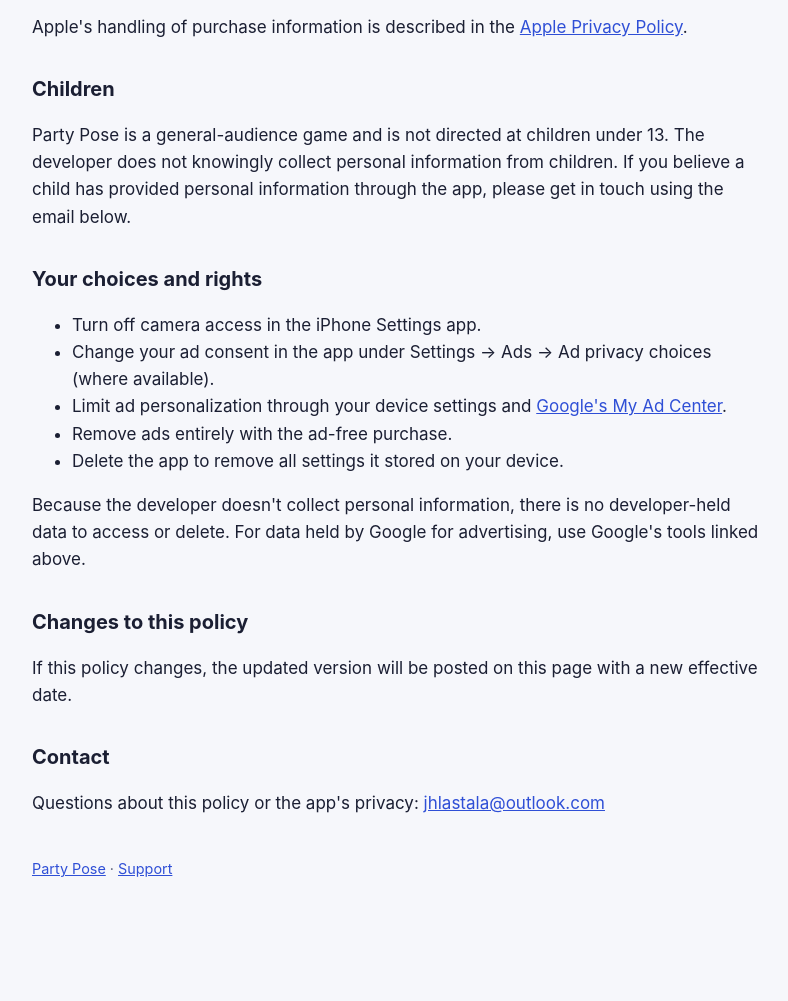
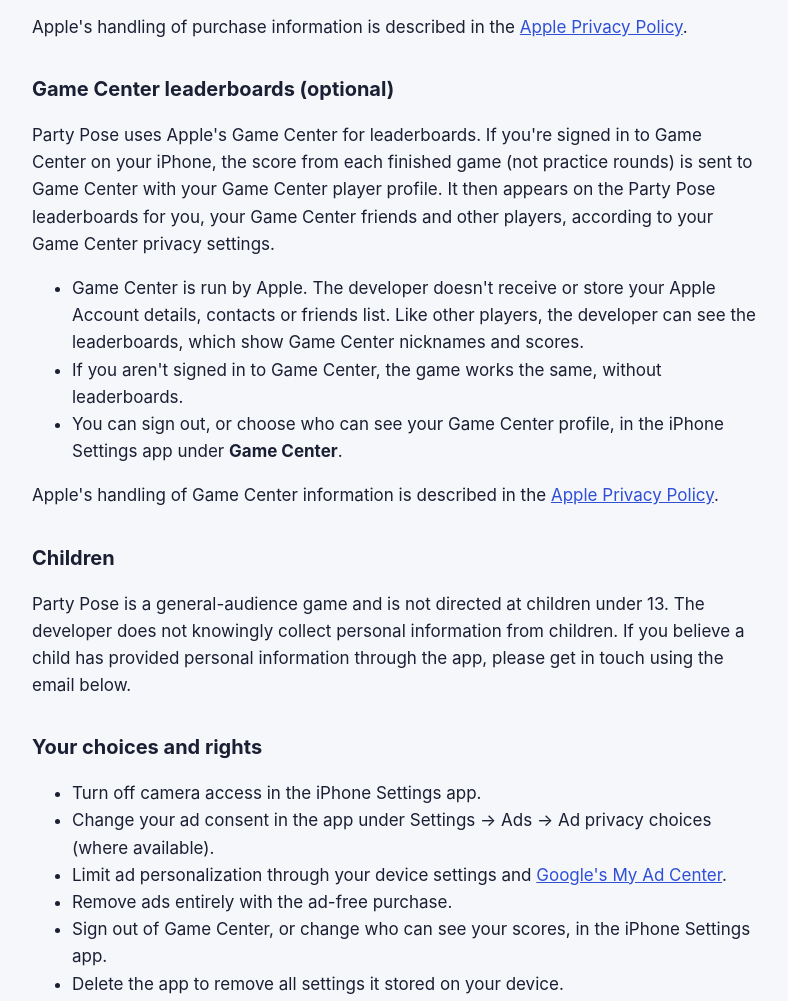
Before and after one commit to MichaelJHla/MichaelJHla.github.io, a plain HTML site: page party-pose/privacy/index.html in a window 1280 px wide. Shown: the part 1707-2708 px from the top of the page, without its empty margins (244-1032 px from the left). Before the commit the page ends 2643 px from the top, so only its background shows below. Drawn offline with Linux system fonts and the light colour scheme.

Commit message:
Party Pose: describe Game Center leaderboards
Privacy policy: new "Game Center leaderboards (optional)" section, and
effective date November 17, 2026. Support: leaderboard FAQ. App page:
leaderboards in the feature list.

Co-Authored-By: Claude Opus 5.5 <noreply@anthropic.com>
Claude-Session: https://claude.ai/code/session_01HGhay9GzpdDFQMJHgR15tj

```diff
--- a/party-pose/privacy/index.html
+++ b/party-pose/privacy/index.html
@@ -13,7 +13,7 @@
   <header class="site"><a href="/party-pose/">Party Pose</a></header>
   <main>
     <h1>Privacy Policy</h1>
-    <p class="muted">Effective November 16, 2026</p>
+    <p class="muted">Effective November 17, 2026</p>
 
     <p>Party Pose is an iPhone game made by an independent developer. This policy explains what
     information the app uses, why, and who it is shared with. In short: the camera picture never
@@ -32,7 +32,8 @@
     </ul>
 
     <h2>Information the developer collects</h2>
-    <p>None. Party Pose has no accounts or sign-in, and no analytics or tracking of its own. The developer
+    <p>None. Party Pose has no accounts of its own (the optional Game Center sign-in is Apple's, described
+    below), and no analytics or tracking of its own. The developer
     doesn't run any servers that receive data from the app, and doesn't sell or share personal information.</p>
     <p>Your game settings (such as difficulty and practice options) and whether you've bought the ad-free
     version are stored only on your device.</p>
@@ -66,6 +67,22 @@
     <p>Apple's handling of purchase information is described in the
     <a href="https://www.apple.com/legal/privacy/">Apple Privacy Policy</a>.</p>
 
+    <h2>Game Center leaderboards (optional)</h2>
+    <p>Party Pose uses Apple's Game Center for leaderboards. If you're signed in to Game Center on your iPhone,
+    the score from each finished game (not practice rounds) is sent to Game Center with your Game Center
+    player profile. It then appears on the Party Pose leaderboards for you, your Game Center friends and
+    other players, according to your Game Center privacy settings.</p>
+    <ul>
+      <li>Game Center is run by Apple. The developer doesn't receive or store your Apple Account details,
+      contacts or friends list. Like other players, the developer can see the leaderboards, which show
+      Game Center nicknames and scores.</li>
+      <li>If you aren't signed in to Game Center, the game works the same, without leaderboards.</li>
+      <li>You can sign out, or choose who can see your Game Center profile, in the iPhone Settings app
+      under <strong>Game Center</strong>.</li>
+    </ul>
+    <p>Apple's handling of Game Center information is described in the
+    <a href="https://www.apple.com/legal/privacy/">Apple Privacy Policy</a>.</p>
+
     <h2>Children</h2>
     <p>Party Pose is a general-audience game and is not directed at children under 13. The developer does not
     knowingly collect personal information from children. If you believe a child has provided personal
@@ -78,6 +95,7 @@
       <li>Limit ad personalization through your device settings and
       <a href="https://myadcenter.google.com/">Google's My Ad Center</a>.</li>
       <li>Remove ads entirely with the ad-free purchase.</li>
+      <li>Sign out of Game Center, or change who can see your scores, in the iPhone Settings app.</li>
       <li>Delete the app to remove all settings it stored on your device.</li>
     </ul>
     <p>Because the developer doesn't collect personal information, there is no developer-held data to access or
```
Also changed, not shown: party-pose/index.html (+1 -0 lines), party-pose/support/index.html (+10 -0 lines).
